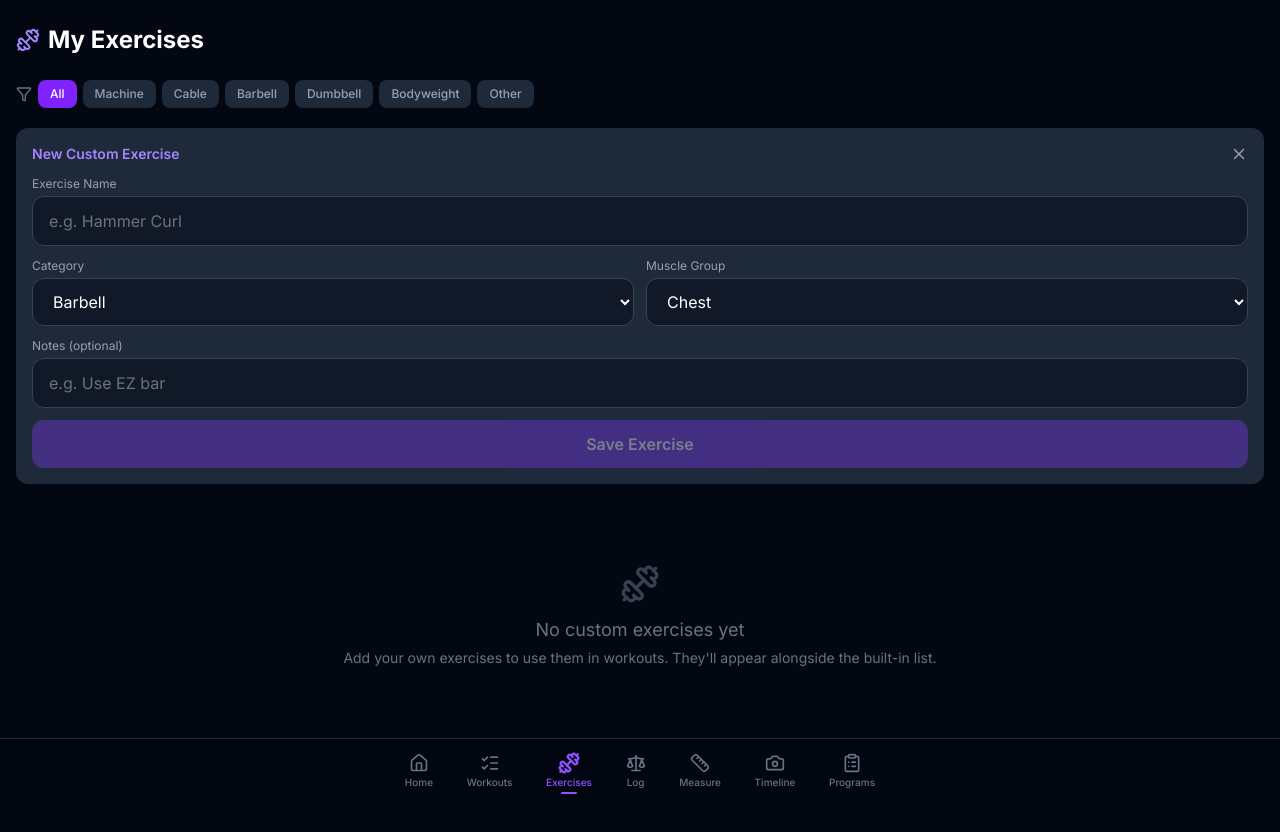
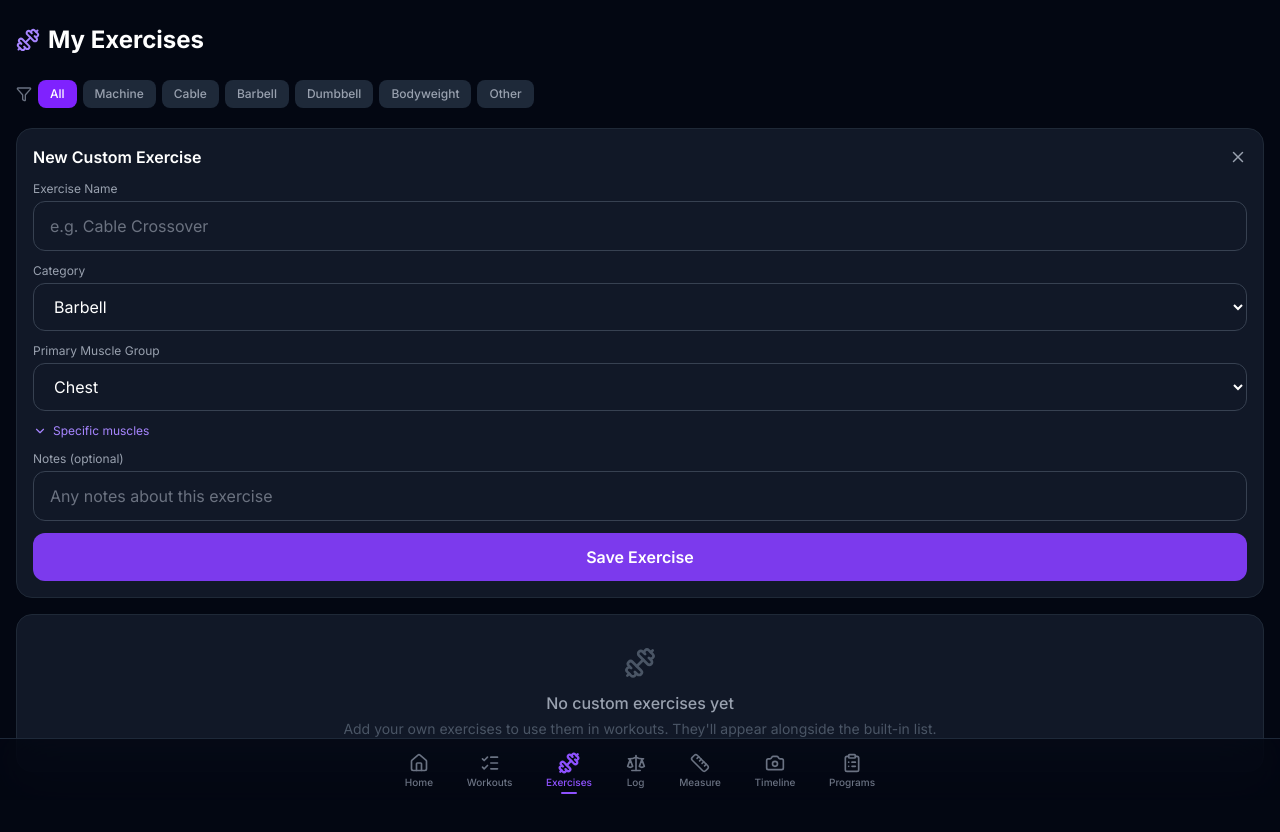
Before and after one commit to criss-langston/fittrack, a Next.js app: page /exercises in a window 1280 px wide. Both pictures are taken after a click on the button "Add Exercise". Shown: the top 832 px of the page. Built offline with nearby package versions, Linux system fonts and the light colour scheme.

Commit message:
feat: specific muscles, RPE/notes on workouts, exercise detail page

```diff
--- a/components/CustomExerciseManager.tsx
+++ b/components/CustomExerciseManager.tsx
@@ -6,8 +6,9 @@ import {
   addCustomExercise,
   deleteCustomExercise,
   generateId,
+  SPECIFIC_MUSCLES,
 } from "@/lib/db";
-import { Plus, Trash2, X, Dumbbell, Filter } from "lucide-react";
+import { Plus, Trash2, X, Dumbbell, Filter, ChevronDown, ChevronUp } from "lucide-react";
 
 type Category = 'machine' | 'cable' | 'barbell' | 'dumbbell' | 'bodyweight' | 'other';
 
@@ -16,6 +17,7 @@ interface CustomExercise {
   name: string;
   category: Category;
   muscleGroup: string;
+  specificMuscles?: string[];
   notes?: string;
   createdAt: string;
 }
@@ -38,6 +40,8 @@ export default function CustomExerciseManager() {
   const [name, setName] = useState('');
   const [category, setCategory] = useState<Category>('barbell');
   const [muscleGroup, setMuscleGroup] = useState('Chest');
+  const [selectedSpecific, setSelectedSpecific] = useState<string[]>([]);
+  const [showSpecificPicker, setShowSpecificPicker] = useState(false);
   const [notes, setNotes] = useState('');
 
   const loadExercises = useCallback(async () => {
@@ -51,6 +55,17 @@ export default function CustomExerciseManager() {
     loadExercises();
   }, [loadExercises]);
 
+  // Reset specific muscles when general group changes
+  useEffect(() => {
+    setSelectedSpecific([]);
+  }, [muscleGroup]);
+
+  const toggleSpecific = (muscle: string) => {
+    setSelectedSpecific((prev) =>
+      prev.includes(muscle) ? prev.filter((m) => m !== muscle) : [...prev, muscle]
+    );
+  };
+
   const handleAdd = async () => {
     if (!name.trim()) return;
     await addCustomExercise({
@@ -58,11 +73,14 @@ export default function CustomExerciseManager() {
       name: name.trim(),
       category,
       muscleGroup,
+      specificMuscles: selectedSpecific.length > 0 ? selectedSpecific : undefined,
       notes: notes.trim() || undefined,
       createdAt: new Date().toISOString(),
     });
     setName('');
     setNotes('');
+    setSelectedSpecific([]);
+    setShowSpecificPicker(false);
     setShowForm(false);
     await loadExercises();
   };
@@ -72,7 +90,6 @@ export default function CustomExerciseManager() {
     await loadExercises();
   };
 
-  // Group exercises by category for display
   const grouped = exercises.reduce<Record<string, CustomExercise[]>>((acc, ex) => {
     const key = ex.category;
     if (!acc[key]) acc[key] = [];
@@ -82,6 +99,8 @@ export default function CustomExerciseManager() {
 
   const categoryLabel = (cat: string) =>
     CATEGORIES.find((c) => c.value === cat)?.label || cat;
+
+  const availableSpecific = SPECIFIC_MUSCLES[muscleGroup] ?? [];
 
   return (
     <div className="space-y-4">
@@ -119,81 +138,133 @@ export default function CustomExerciseManager() {
           onClick={() => setShowForm(true)}
           className="btn-primary flex items-center gap-1.5 text-sm !px-4 !py-2 w-full justify-center"
         >
-          <Plus size={18} /> Add Exercise
+          <Plus size={16} />
+          Add Exercise
         </button>
       )}
 
       {/* Add form */}
       {showForm && (
-        <div className="bg-gray-800 rounded-xl p-4 space-y-3">
+        <div className="card space-y-3">
           <div className="flex items-center justify-between">
-            <h3 className="text-sm font-semibold text-violet-400">New Custom Exercise</h3>
-            <button onClick={() => setShowForm(false)} className="text-gray-400 hover:text-white">
+            <h3 className="font-semibold">New Custom Exercise</h3>
+            <button
+              onClick={() => {
+                setShowForm(false);
+                setSelectedSpecific([]);
+                setShowSpecificPicker(false);
+              }}
+              className="text-gray-400 hover:text-white"
+            >
               <X size={18} />
             </button>
           </div>
 
           <div>
-            <label className="block text-xs text-gray-400 mb-1">Exercise Name</label>
+            <label className="text-xs text-gray-400 mb-1 block">Exercise Name</label>
             <input
-              type="text"
               className="input-field"
-              placeholder="e.g. Hammer Curl"
+              placeholder="e.g. Cable Crossover"
               value={name}
               onChange={(e) => setName(e.target.value)}
-              onKeyDown={(e) => {
-                if (e.key === 'Enter') handleAdd();
-              }}
+              onKeyDown={(e) => { if (e.key === 'Enter') handleAdd(); }}
             />
           </div>
 
-          <div className="grid grid-cols-2 gap-3">
           <div>
-              <label className="block text-xs text-gray-400 mb-1">Category</label>
+            <label className="text-xs text-gray-400 mb-1 block">Category</label>
             <select
               className="input-field"
               value={category}
               onChange={(e) => setCategory(e.target.value as Category)}
             >
               {CATEGORIES.map((cat) => (
-                  <option key={cat.value} value={cat.value}>
-                    {cat.label}
-                  </option>
+                <option key={cat.value} value={cat.value}>{cat.label}</option>
               ))}
             </select>
           </div>
+
+          {/* General muscle group */}
           <div>
-              <label className="block text-xs text-gray-400 mb-1">Muscle Group</label>
+            <label className="text-xs text-gray-400 mb-1 block">Primary Muscle Group</label>
             <select
               className="input-field"
               value={muscleGroup}
               onChange={(e) => setMuscleGroup(e.target.value)}
             >
               {MUSCLE_GROUPS.map((mg) => (
-                  <option key={mg} value={mg}>
-                    {mg}
-                  </option>
+                <option key={mg} value={mg}>{mg}</option>
               ))}
             </select>
           </div>
+
+          {/* Specific muscles picker */}
+          {availableSpecific.length > 0 && (
+            <div>
+              <button
+                type="button"
+                onClick={() => setShowSpecificPicker((v) => !v)}
+                className="flex items-center gap-1.5 text-xs text-violet-400 hover:text-violet-300 transition-colors mb-2"
+              >
+                {showSpecificPicker ? <ChevronUp size={14} /> : <ChevronDown size={14} />}
+                Specific muscles
+                {selectedSpecific.length > 0 && (
+                  <span className="bg-violet-600 text-white rounded-full px-1.5 py-0.5 text-[10px] font-bold">
+                    {selectedSpecific.length}
+                  </span>
+                )}
+              </button>
+
+              {showSpecificPicker && (
+                <div className="grid grid-cols-1 gap-1 pl-1">
+                  {availableSpecific.map((muscle) => (
+                    <label key={muscle} className="flex items-center gap-2 cursor-pointer group">
+                      <div
+                        onClick={() => toggleSpecific(muscle)}
+                        className={`w-4 h-4 rounded border-2 flex items-center justify-center flex-shrink-0 transition-colors ${
+                          selectedSpecific.includes(muscle)
+                            ? 'border-violet-500 bg-violet-600'
+                            : 'border-gray-600 bg-transparent group-hover:border-gray-400'
+                        }`}
+                      >
+                        {selectedSpecific.includes(muscle) && (
+                          <span className="text-white text-[10px] font-bold">&#x2713;</span>
+                        )}
                       </div>
+                      <span
+                        onClick={() => toggleSpecific(muscle)}
+                        className="text-xs text-gray-300 group-hover:text-white transition-colors"
+                      >
+                        {muscle}
+                      </span>
+                    </label>
+                  ))}
+                </div>
+              )}
+
+              {selectedSpecific.length > 0 && !showSpecificPicker && (
+                <div className="flex flex-wrap gap-1">
+                  {selectedSpecific.map((m) => (
+                    <span key={m} className="text-[11px] bg-violet-500/20 text-violet-300 px-2 py-0.5 rounded-full">
+                      {m}
+                    </span>
+                  ))}
+                </div>
+              )}
+            </div>
+          )}
 
           <div>
-            <label className="block text-xs text-gray-400 mb-1">Notes (optional)</label>
+            <label className="text-xs text-gray-400 mb-1 block">Notes (optional)</label>
             <input
-              type="text"
               className="input-field"
-              placeholder="e.g. Use EZ bar"
+              placeholder="Any notes about this exercise"
               value={notes}
               onChange={(e) => setNotes(e.target.value)}
             />
           </div>
 
-          <button
-            onClick={handleAdd}
-            disabled={!name.trim()}
-            className="btn-primary w-full disabled:opacity-40 disabled:cursor-not-allowed"
-          >
+          <button onClick={handleAdd} className="btn-primary w-full">
             Save Exercise
           </button>
         </div>
@@ -201,10 +272,10 @@ export default function CustomExerciseManager() {
 
       {/* Exercise list grouped by category */}
       {exercises.length === 0 ? (
-        <div className="text-center py-16 text-gray-500">
-          <Dumbbell size={40} className="mx-auto mb-3 text-gray-700" />
-          <p className="text-lg">No custom exercises yet</p>
-          <p className="text-sm mt-1">
+        <div className="card text-center py-8">
+          <Dumbbell size={32} className="text-gray-600 mx-auto mb-3" />
+          <p className="text-gray-400 font-medium">No custom exercises yet</p>
+          <p className="text-gray-600 text-sm mt-1">
             Add your own exercises to use them in workouts.
             They&apos;ll appear alongside the built-in list.
           </p>
@@ -213,25 +284,31 @@ export default function CustomExerciseManager() {
         <div className="space-y-4">
           {Object.entries(grouped).map(([cat, items]) => (
             <div key={cat}>
-              <h3 className="text-xs font-semibold text-gray-500 uppercase tracking-wider mb-2">
+              <h4 className="text-xs font-semibold text-gray-500 uppercase tracking-wider mb-2">
                 {categoryLabel(cat)}
-              </h3>
+              </h4>
               <div className="space-y-2">
                 {items.map((ex) => (
-                  <div
-                    key={ex.id}
-                    className="bg-gray-800 rounded-xl px-4 py-3 flex items-center justify-between"
-                  >
-                    <div>
-                      <p className="text-sm font-medium text-gray-100">{ex.name}</p>
-                      <p className="text-xs text-gray-500 mt-0.5">
+                  <div key={ex.id} className="card flex items-start justify-between">
+                    <div className="flex-1 min-w-0">
+                      <p className="font-medium text-sm">{ex.name}</p>
+                      <p className="text-xs text-gray-500">
                         {ex.muscleGroup}
-                        {ex.notes ? ` -- ${ex.notes}` : ''}
+                        {ex.notes ? ` \u2014 ${ex.notes}` : ''}
                       </p>
+                      {ex.specificMuscles && ex.specificMuscles.length > 0 && (
+                        <div className="flex flex-wrap gap-1 mt-1">
+                          {ex.specificMuscles.map((m) => (
+                            <span key={m} className="text-[11px] bg-violet-500/20 text-violet-300 px-2 py-0.5 rounded-full">
+                              {m}
+                            </span>
+                          ))}
+                        </div>
+                      )}
                     </div>
                     <button
                       onClick={() => handleDelete(ex.id)}
-                      className="text-gray-600 hover:text-red-400 transition-colors p-1"
+                      className="text-gray-600 hover:text-red-400 transition-colors p-1 flex-shrink-0 ml-2"
                     >
                       <Trash2 size={16} />
                     </button>
```
Lines whose indentation alone changed are shown as unchanged.
